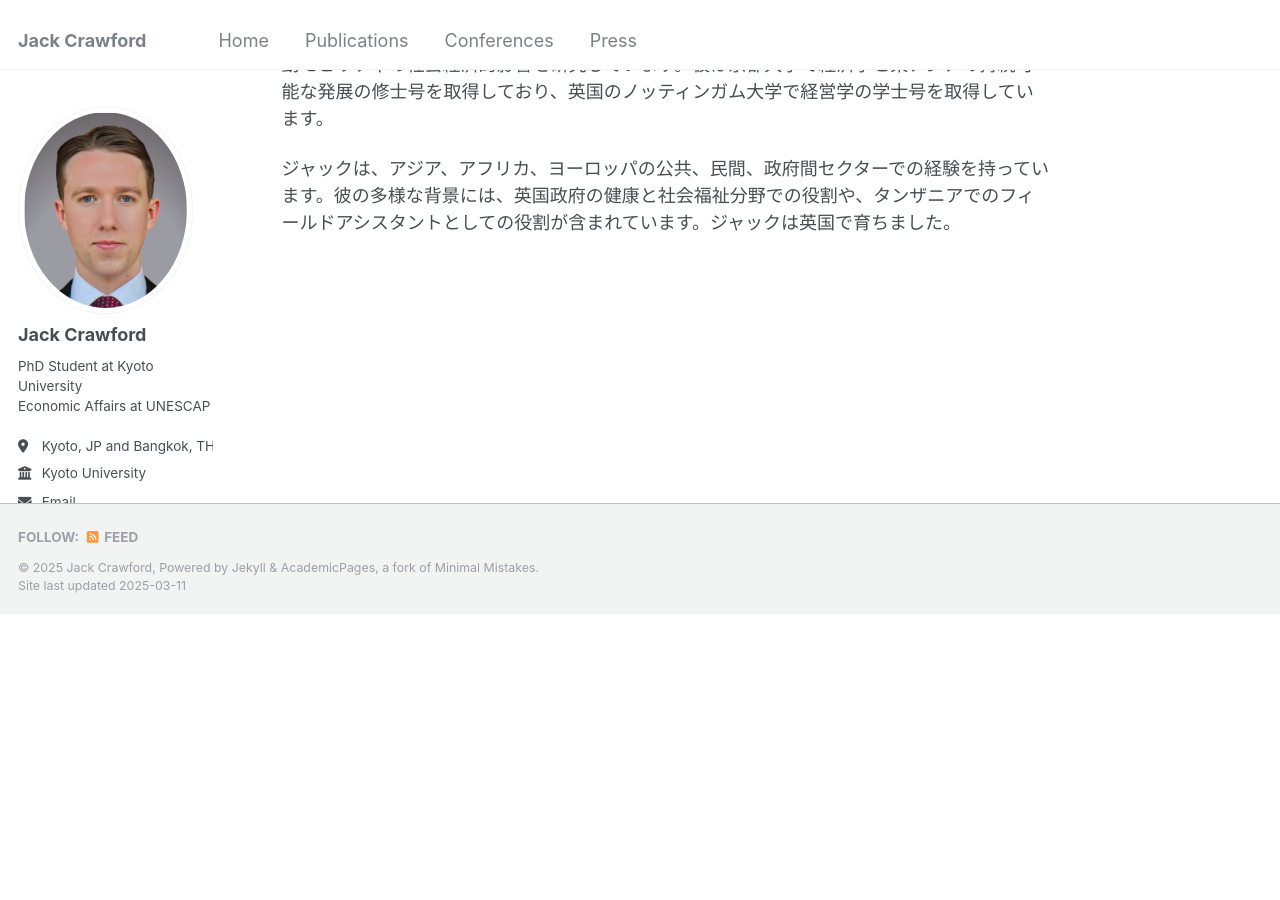
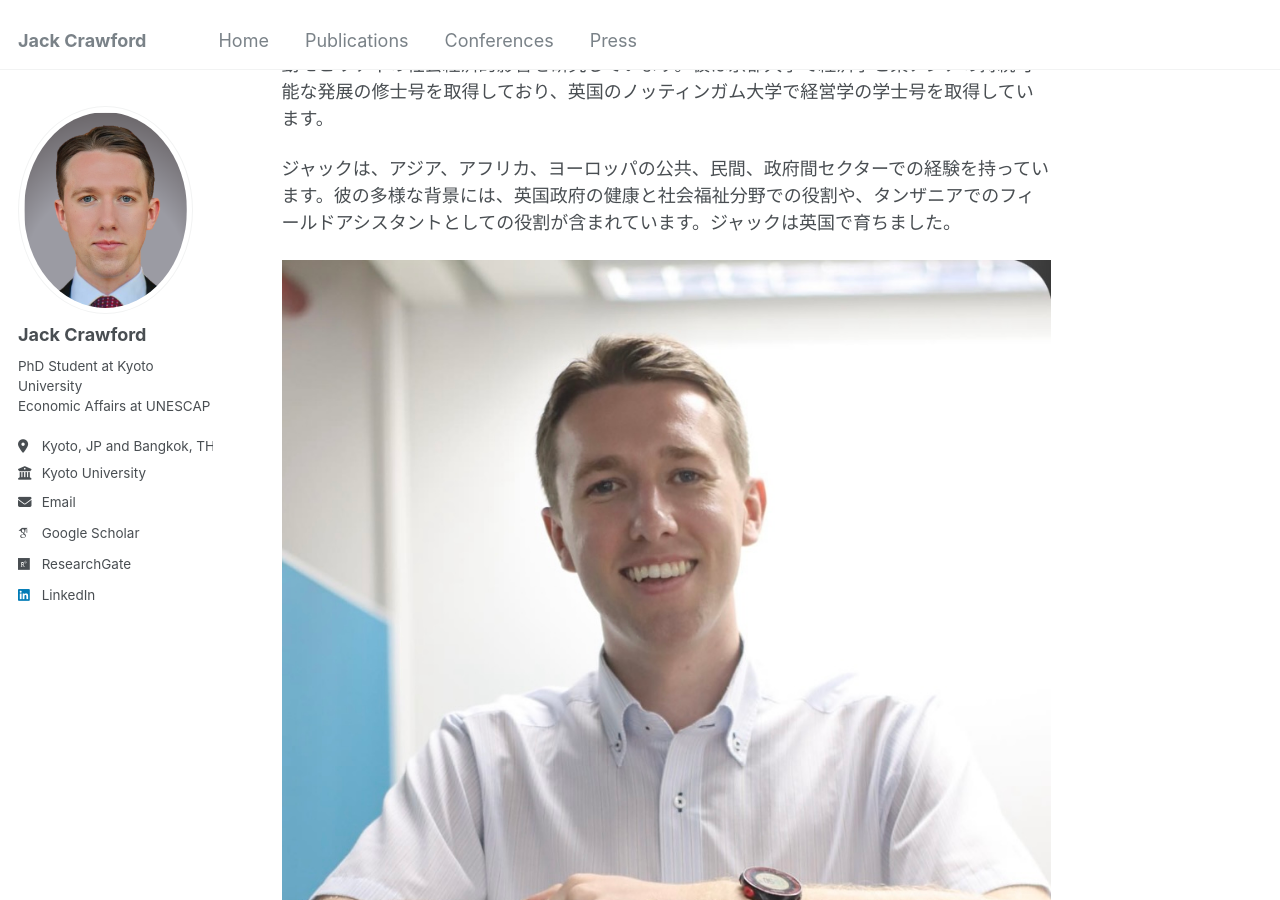
Before and after one commit to jackgcrawford/jackcrawford, a Jekyll site: the page built from _pages/about.md, in a window 1280 px wide and 900 px high, scrolled down 813 px. Built offline with Jekyll 4.4.1, drawn with Linux system fonts in a browser that asks for light colours; some web fonts are replaced; before the commit the page ends 1427 px from its top, so only the background shows below that.

Commit message:
Update about.md

```diff
--- a/_pages/about.md
+++ b/_pages/about.md
@@ -18,3 +18,5 @@ Jack has experience working in the public, private, and intergovernmental sector
 現在、ジャックは日本の京都大学で経済学の博士号を取得中で、アジア太平洋地域における電動モビリティの社会経済的影響を研究しています。彼は京都大学で経済学と東アジアの持続可能な発展の修士号を取得しており、英国のノッティンガム大学で経営学の学士号を取得しています。
 
 ジャックは、アジア、アフリカ、ヨーロッパの公共、民間、政府間セクターでの経験を持っています。彼の多様な背景には、英国政府の健康と社会福祉分野での役割や、タンザニアでのフィールドアシスタントとしての役割が含まれています。ジャックは英国で育ちました。
+
+<img src="/images/TD_JC.JPG">
```
